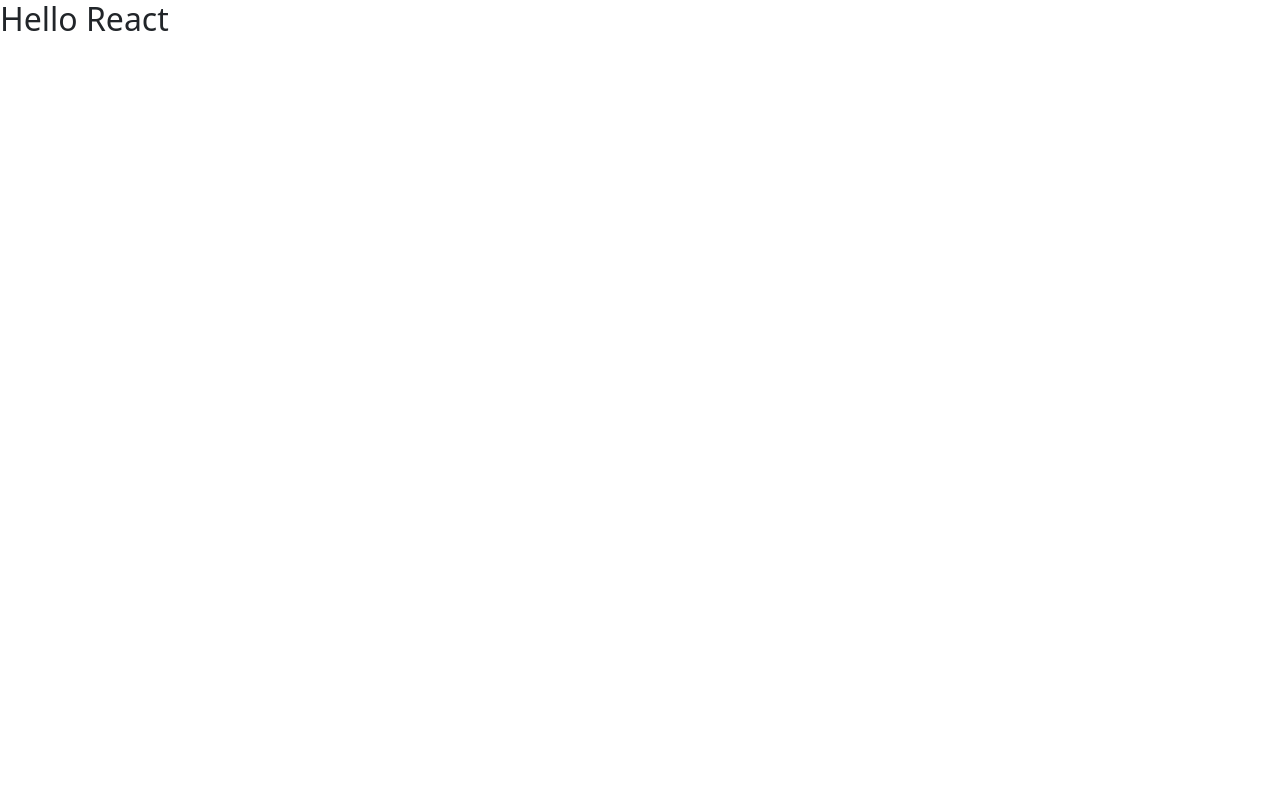
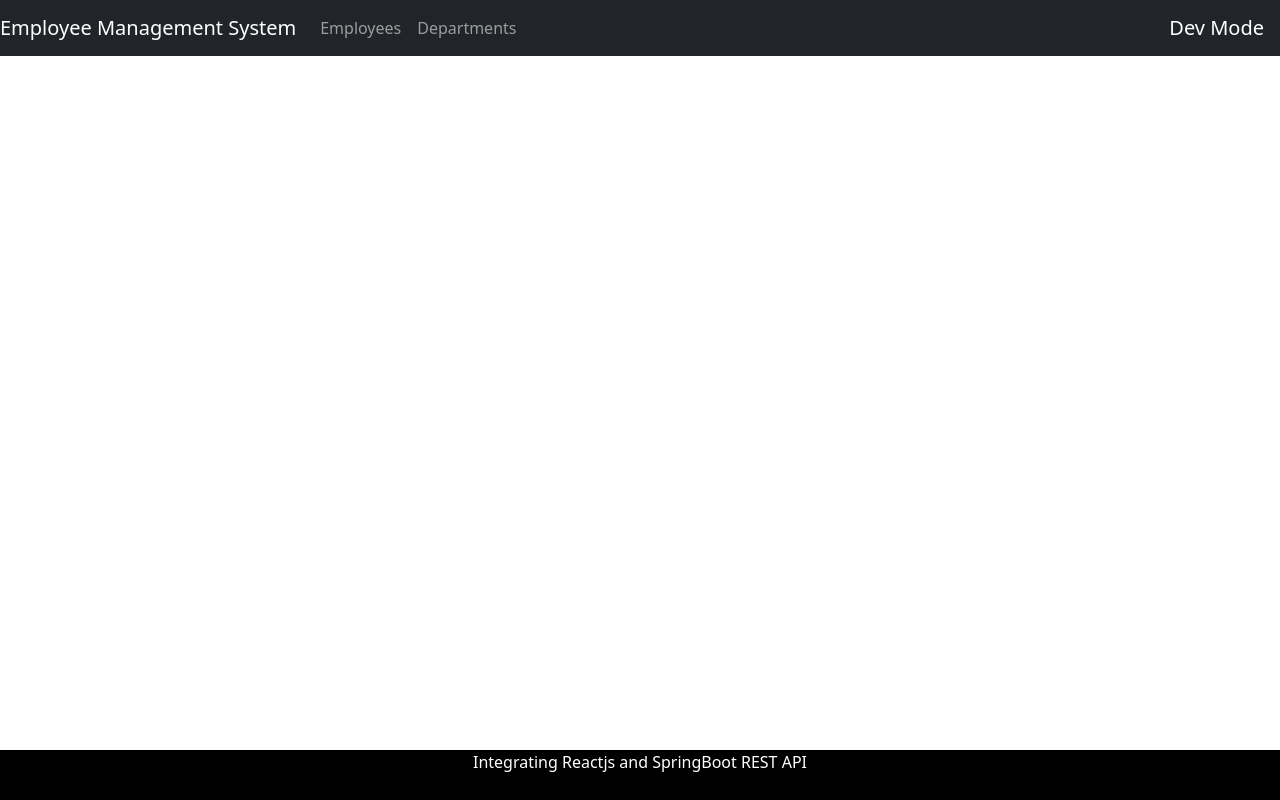
Before and after one commit to myjungwu/FrontEnd_ReactJS, a React (Vite) app: page / in a window 1280 px wide. Built offline with nearby package versions, Linux system fonts and the light colour scheme.

Commit message:
footer컴포넌트 추가,App.jsx수정

```diff
--- a/src/App.jsx
+++ b/src/App.jsx
@@ -1,11 +1,18 @@
-import './App.css'
+import { BrowserRouter, Routes, Route } from "react-router-dom";
 
-const App = () => {
+import "./App.css";
+import HeaderComponent from "src/components/common/HeaderComponent";
+import FooterComponent from "src/components/common/FooterComponent";
+
+function App() {
   return (
-    <div>
-      <h2>Hello React</h2>
-    </div>
+    <>
+      <BrowserRouter>
+        <HeaderComponent />
+        <FooterComponent />
+      </BrowserRouter>
+    </>
   );
-};
+}
 
 export default App;
--- /dev/null
+++ b/src/components/common/FooterComponent.jsx
@@ -0,0 +1,12 @@
+const FooterComponent = () => {
+    return (
+      <div>
+          <footer className='footer'>
+              <span>Integrating Reactjs and SpringBoot REST API</span>
+          </footer>
+
+      </div>
+    )
+  }
+
+  export default FooterComponent
--- a/src/components/common/HeaderComponent.jsx
+++ b/src/components/common/HeaderComponent.jsx
@@ -18,7 +18,7 @@ const HeaderComponent = () => {
                     </li>
                   </ul>
               </div>
-              <div className="navbar-brand">Dev Mode</div>
+              <div className="navbar-brand">{import.meta.env.VITE_MODE}</div>
             </nav>
         </header>
     </div>
```
